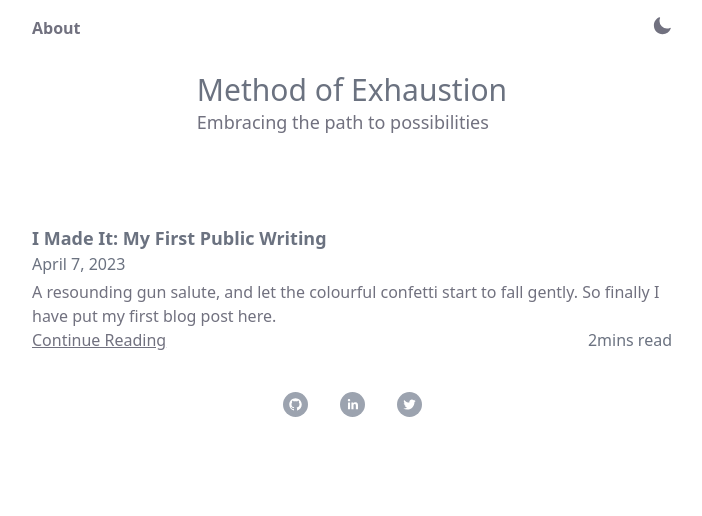
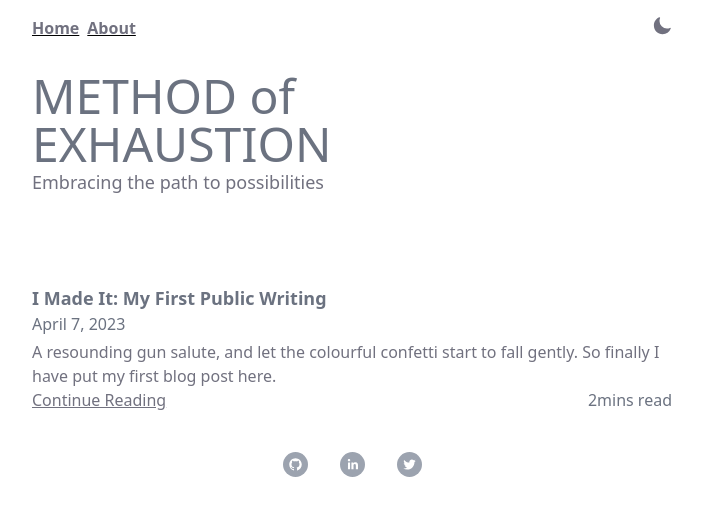
Before and after one commit to victor-eno/vicjournals, a Next.js app: page / in a window 1280 px wide. Shown: the top 516 px of the page, without its empty margins (288-990 px from the left). Built offline with nearby package versions, Linux system fonts and the light colour scheme.

Commit message:
testing changes

```diff
--- a/pages/about.js
+++ b/pages/about.js
@@ -17,13 +17,22 @@ import { ArrowLongRightIcon } from "@heroicons/react/24/outline";
         <link rel='icon' href='/favicon.ico' />
       </Head>
 
-      <nav className="flex justify-between p-4">
+      <nav className="flex underline p-4">
 
-      <div className="left-0 top-0">
+      <div className="flex">
       <Link href="/" passHref>
       <a>
         <div className="cursor-pointer">
-          <h1 className="font-bold text-greytext-100">Blog</h1>
+          <h1 className="font-bold text-greytext-100">Home</h1>
+        </div>
+      </a>
+      </Link>
+      </div>
+      <div className="flex-1 px-2">
+      <Link href="/about" passHref>
+      <a>
+        <div className="cursor-pointer">
+          <h1 className="font-bold text-greytext-100">About</h1>
         </div>
       </a>
       </Link>
--- a/pages/index.js
+++ b/pages/index.js
@@ -17,9 +17,18 @@ export default function Blog({ posts }) {
         <link rel='icon' href='/favicon.ico' />
       </Head>
 
-      <nav className="flex justify-between p-4">
+      <nav className="flex p-4 underline">
 
-      <div className="left-0 top-0">
+      <div className="flex-none">
+            <Link href="/" passHref>
+              <a>
+               <div className="cursor-pointer">
+                  <h1 className="font-bold text-greytext-100">Home</h1>
+               </div>
+               </a>
+            </Link>
+          </div>
+          <div className="flex-1 px-2">
             <Link href="/about" passHref>
               <a>
                <div className="cursor-pointer">
@@ -38,10 +47,13 @@ export default function Blog({ posts }) {
 
        </nav>
 
-       <div className="flex items-center justify-center p-4">
+       <div className="flex Left-0 p-4">
        <div>
-       <h1 className="vic1 text-3xl text-gray-500">
-        Method of Exhaustion
+       <h1 className="vic1 text-5xl text-gray-500">
+        METHOD of
+        </h1>
+        <h1 className="vic1 text-5xl text-gray-500">
+        EXHAUSTION
         </h1>
         <p className="vic2 font-base">
         Embracing the path to possibilities
```
